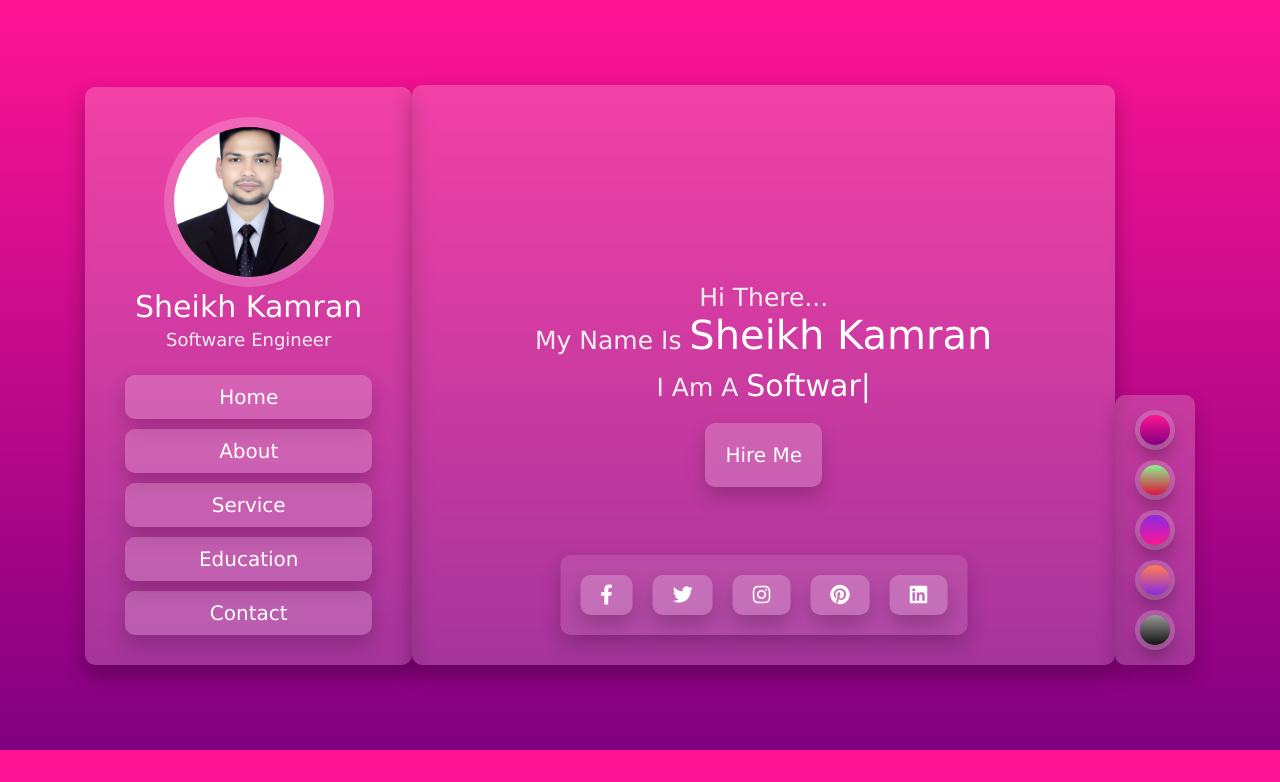
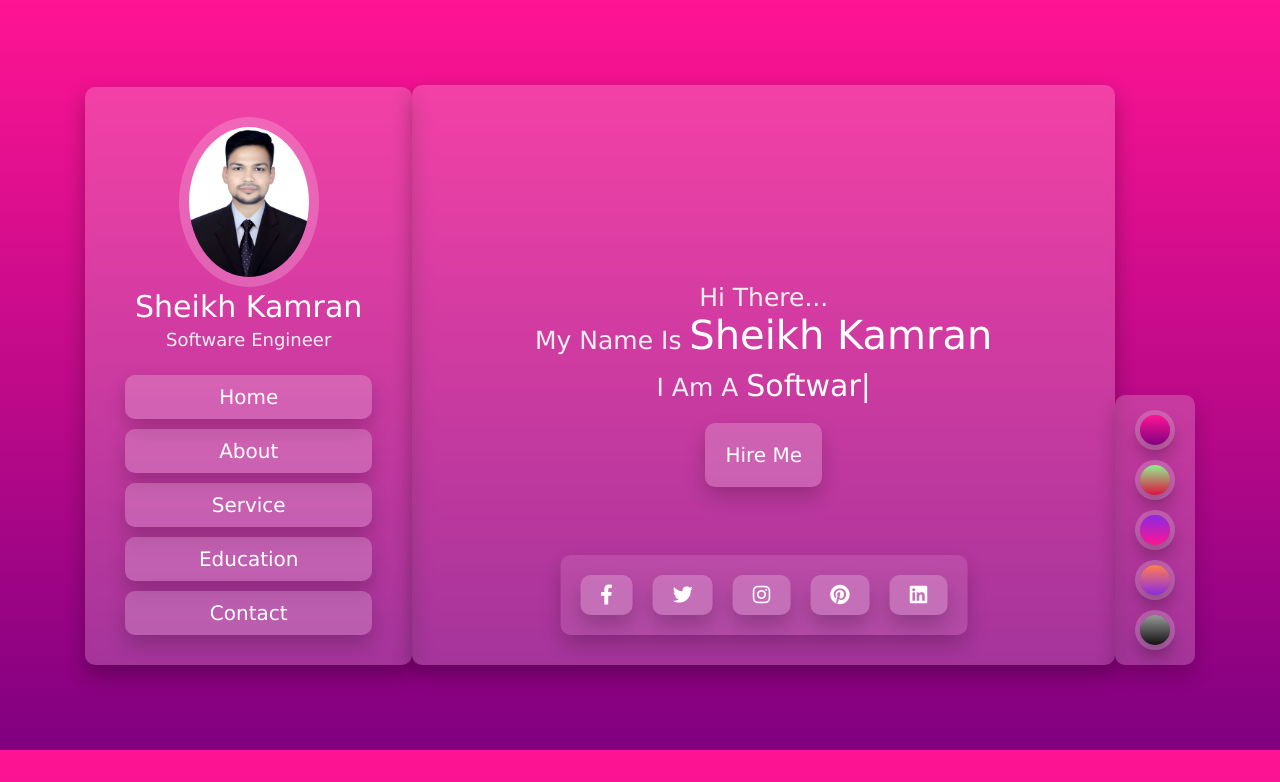
Before and after one commit to MDARIF1110/profile-sheikharif, a plain HTML site: page index.html in a window 1280 px wide. Drawn offline with nearby package versions, Linux system fonts and the light colour scheme.

```diff
--- a/style.css
+++ b/style.css
@@ -1,3 +1,6 @@
+/*
+Sheikh Arif Billah
+*/
 *{
     margin: 0;
     padding: 0;
@@ -62,7 +65,7 @@ header .user{
 header .user img{
     margin: 1rem 0;
     height: 15rem;
-    width: 15rem;
+    width: 12rem;
     border-radius: 50%;
     object-fit: cover;
     box-shadow: 0 0 0 1rem rgba(255, 255, 255, .2);
```
Also changed, not shown: index.html (+1 -1 lines), 1 other file.
